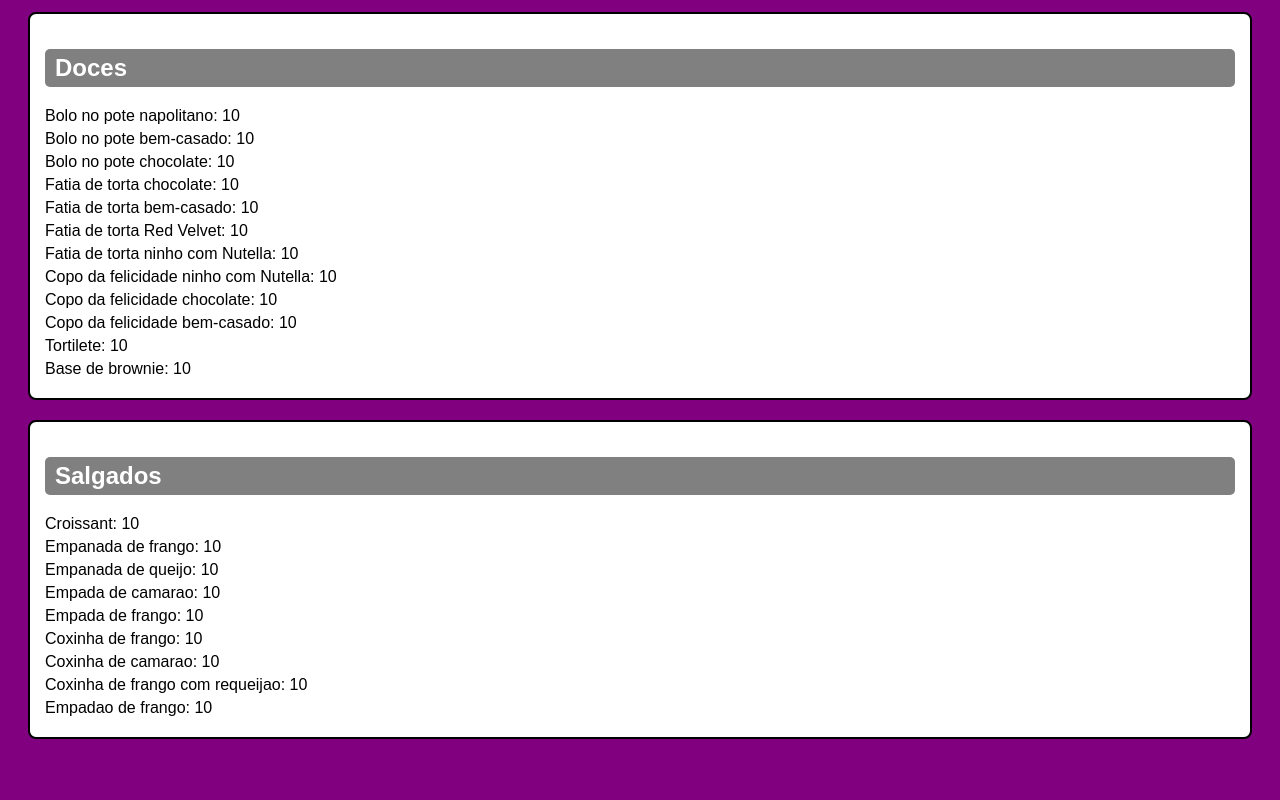
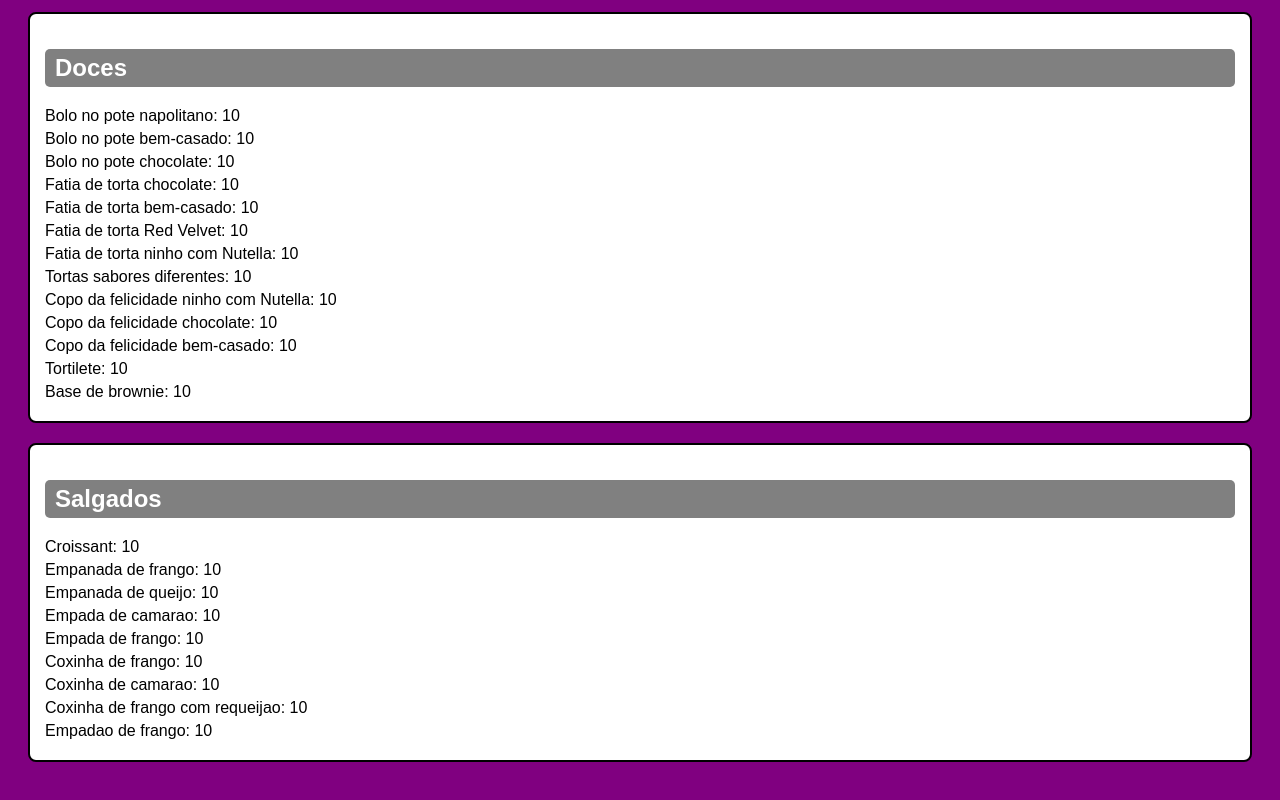
Before and after one commit to rafa070727/Delifrio, a plain HTML site: page index.html in a window 1280 px wide. Shown: the part 914-1714 px from the top of the page. Drawn offline with nearby package versions, Linux system fonts and the light colour scheme.

Commit message:
Update index.html

```diff
--- a/index.html
+++ b/index.html
@@ -55,6 +55,7 @@
     <p id="Fatia-de-torta-bem-casado">Fatia de torta bem-casado: 10</p>
     <p id="Fatia-de-torta-red-velvet">Fatia de torta Red Velvet: 10</p>
     <p id="Fatia-de-torta-ninho-nutella">Fatia de torta ninho com Nutella: 10</p>
+    <p id="Tortas-sabores-diferentes">Tortas sabores diferentes: 10</p>
     <!-- Copo da felicidade -->
     <p id="Copo-da-felicidade-ninho-nutella">Copo da felicidade ninho com Nutella: 10</p>
     <p id="Copo-da-felicidade-chocolate">Copo da felicidade chocolate: 10</p>
```
